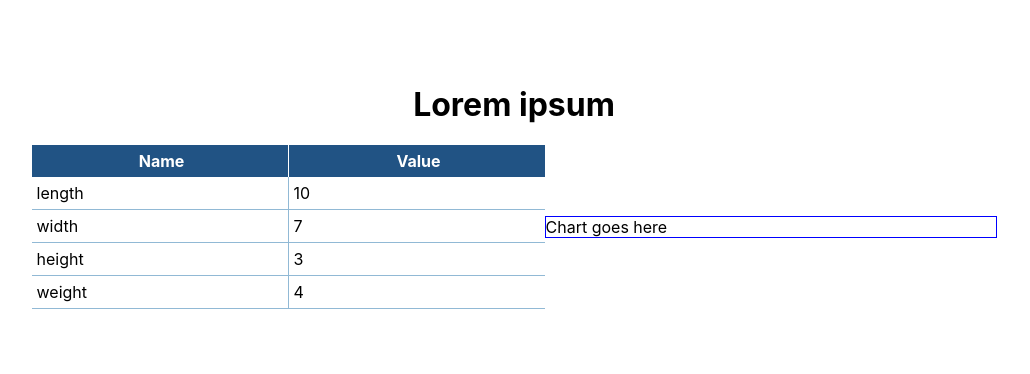
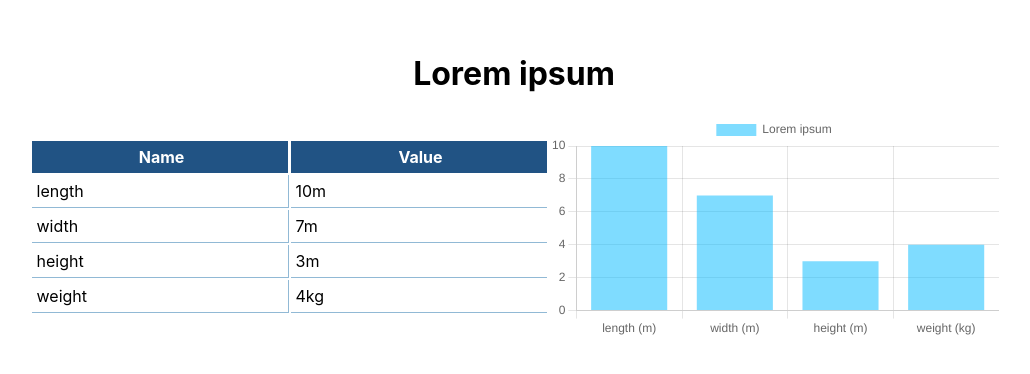
Before and after one commit to JoWilks25/contilio_react_test, a React (Create React App) app: page / in a window 1280 px wide. Shown: the part 214-588 px from the top of the page, without its empty margins (126-1156 px from the left). Built offline with nearby package versions, Linux system fonts and the light colour scheme.

Commit message:
Add chart

```diff
--- a/package.json
+++ b/package.json
@@ -6,7 +6,9 @@
     "@testing-library/jest-dom": "^5.16.5",
     "@testing-library/react": "^13.4.0",
     "@testing-library/user-event": "^13.5.0",
+    "chart.js": "^4.0.0",
     "react": "^18.2.0",
+    "react-chartjs-2": "^5.0.0",
     "react-dom": "^18.2.0",
     "react-scripts": "5.0.1",
     "sass": "^1.59.2",
--- a/public/index.html
+++ b/public/index.html
@@ -9,7 +9,6 @@
       name="description"
       content="Web site created using create-react-app"
     />
-    <!-- <link rel="apple-touch-icon" href="%PUBLIC_URL%/logo192.png" /> -->
     <!--
       manifest.json provides metadata used when your web app is installed on a
       user's mobile device or desktop. See https://developers.google.com/web/fundamentals/web-app-manifest/
--- /dev/null
+++ b/src/components/HorizontalBarChart.jsx
@@ -0,0 +1,40 @@
+import React from 'react';
+import {
+  Chart as ChartJS,
+  CategoryScale,
+  LinearScale,
+  BarElement,
+  Title,
+  Tooltip,
+  Legend,
+} from 'chart.js';
+import { Bar } from 'react-chartjs-2';
+
+ChartJS.register(
+  CategoryScale,
+  LinearScale,
+  BarElement,
+  Title,
+  Tooltip,
+  Legend
+);
+
+export const options = {
+  indexAxis: 'y',
+  elements: {
+    bar: {
+      borderWidth: 2,
+    },
+  },
+  responsive: true,
+};
+
+
+class HorizontalBarChart extends React.Component {
+  render() {
+    const { options, data } = this.props
+    return <Bar options={options} data={data} />
+  }
+}
+
+export default HorizontalBarChart;
--- a/src/index.js
+++ b/src/index.js
@@ -2,14 +2,8 @@ import React from 'react';
 import ReactDOM from 'react-dom/client';
 import './index.css';
 import App from './App';
-import reportWebVitals from './reportWebVitals';
 
 const root = ReactDOM.createRoot(document.getElementById('root'));
 root.render(
   <App />
 );
-
-// If you want to start measuring performance in your app, pass a function
-// to log results (for example: reportWebVitals(console.log))
-// or send to an analytics endpoint. Learn more: https://bit.ly/CRA-vitals
-reportWebVitals();
--- a/src/pages/dashboard/Dashboard.jsx
+++ b/src/pages/dashboard/Dashboard.jsx
@@ -1,6 +1,7 @@
 import React from 'react'
 import './DashboardPage.scss';
 import Table from './Table';
+import HorizontalBarChart from '../../components/HorizontalBarChart';
 
 class DashboardPage extends React.Component {
   constructor() {
@@ -21,23 +22,39 @@ class DashboardPage extends React.Component {
     }).then((response) => {
       return response.json();
     }).then((data) => {
-      this.setState({ allData: data[0], tableData: data[0], title: data?.[0]?.title })
+      const { title, attributes } = data[0]
+      this.setState({ allData: data[0], tableData: attributes, title: title})
     })
   }
 
+  generateChartData() {
+    const { tableData, title } = this.state;
+    return {
+      labels: tableData?.map((datum) => `${datum.name} (${datum.unit})`),
+      datasets: [
+        {
+          label: title,
+          data: tableData?.map((datum) => datum.value),
+          borderColor: 'rgb(0, 185, 255)',
+          backgroundColor: 'rgba(0, 185, 255, 0.5)',
+        },
+      ],
+    }
+  };
+
   render() {
+    const test = this.generateChartData()
+    console.log(test);
     const { state: { tableData, title } } = this;
-    console.log('tableData', tableData);
     return (
       <div className='DashboardPage'>
         <h1>{title}</h1>
         <div className='TableChartContainer'>
-          {/* Table */}
           <div className='TableContainer'>
             {!tableData ? <span>...Loading</span> : <Table tableData={tableData} />}
           </div>
           <div className='ChartContainer'>
-            Chart goes here
+            {!tableData ? <span>...Loading</span> : <HorizontalBarChart data={test} />}
           </div>
         </div>
       </div>
--- a/src/pages/dashboard/DashboardPage.scss
+++ b/src/pages/dashboard/DashboardPage.scss
@@ -1,5 +1,6 @@
 $maxWidth: 1000px;
 $width: 100%;
+$height: 250px;
 $containerWidths: 450px;
 $breakpoint: 500px;
 
@@ -34,12 +35,18 @@ $black: black;
 }
 .TableContainer {
   min-width: $containerWidths;
-  // border: 1px solid red;
+  // height: $height;
+  display: flex;
+  justify-content: center;
+  align-items: center;
   padding: 0;
 }
 
 .ChartContainer {
   min-width: $containerWidths;
-  border: 1px solid blue;
+  // height: $height;
+  display: flex;
+  justify-content: center;
+  align-items: center;
   padding: 0;
 }
--- a/src/pages/dashboard/Table.jsx
+++ b/src/pages/dashboard/Table.jsx
@@ -11,26 +11,29 @@ class Table extends React.Component {
 
   render() {
     const { props: { tableData } } = this;
-    console.log('tableData', tableData);
     return (
-      <div className='Table'>
+      <table className='Table'>
+        <thead>
           <tr className='HeaderRow'>
             {
-            headerTitles.map((title) => <th className='HeaderCell'>{title}</th>)
+              headerTitles.map((title) => <th key={title} className='HeaderCell'>{title}</th>)
             }
           </tr>
+        </thead>
+        <tbody>
           {
-          tableData.attributes.map((attribute) => {
-            const { name, value } = attribute;
+            tableData.map((dataObj) => {
+              const { name, value, unit } = dataObj;
               return (
-              <tr className='DataRow'>
+                <tr key={value} className='DataRow'>
                   <td className='TableCell'>{name}</td>
-                <td className='TableCell'>{value}</td>
+                  <td className='TableCell'>{`${value}${unit}`}</td>
                 </tr>
               )
             })
           }
-      </div>
+        </tbody>
+      </table>
     )
   }
 }
--- a/src/reportWebVitals.js
+++ /dev/null
@@ -1,13 +0,0 @@
-const reportWebVitals = onPerfEntry => {
-  if (onPerfEntry && onPerfEntry instanceof Function) {
-    import('web-vitals').then(({ getCLS, getFID, getFCP, getLCP, getTTFB }) => {
-      getCLS(onPerfEntry);
-      getFID(onPerfEntry);
-      getFCP(onPerfEntry);
-      getLCP(onPerfEntry);
-      getTTFB(onPerfEntry);
-    });
-  }
-};
-
-export default reportWebVitals;
```
Also changed, not shown: public/manifest.json, 1 other file (tests, documents, lock files or other folders). Lines whose indentation alone changed are shown as unchanged.
